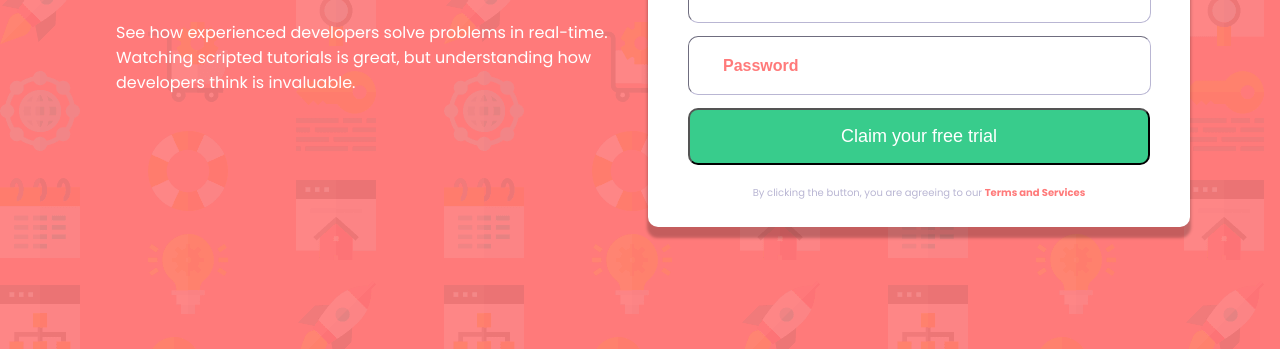
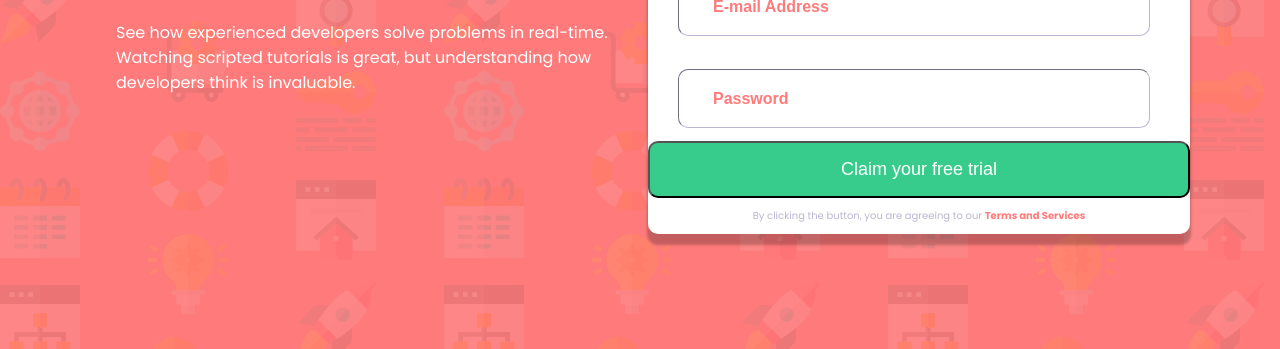
Before and after one commit to Kaji17/Signup-Component, a website: page index.html in a window 1280 px wide. Shown: the part 451-800 px from the top of the page. Drawn offline with nearby package versions, Linux system fonts and the light colour scheme.

Commit message:
redimensionnement des champs input

```diff
--- a/style.css
+++ b/style.css
@@ -91,17 +91,17 @@ body {
 .content--shadow{
     box-shadow: 0px 10px 3px 1px rgb(0 0 0 / 23%);
 }
-.form-signup__element{
-    margin: 40px 40px 10px 40px;
-}
+
 .form-signup__element input{
     height: 55px;
-    width: 92%;
+    width: 80%;
     border-width: 1px;
     border-color: hsl(246, 25%, 77%);
     padding-left: 34px;
     font-size: medium;
     font-weight: 700;
+    margin-top: 20px;
+    margin-left: 30px;
 }
 .form-signup__element input:focus{
     outline-color: hsl(246, 5%, 37%) ;
```
